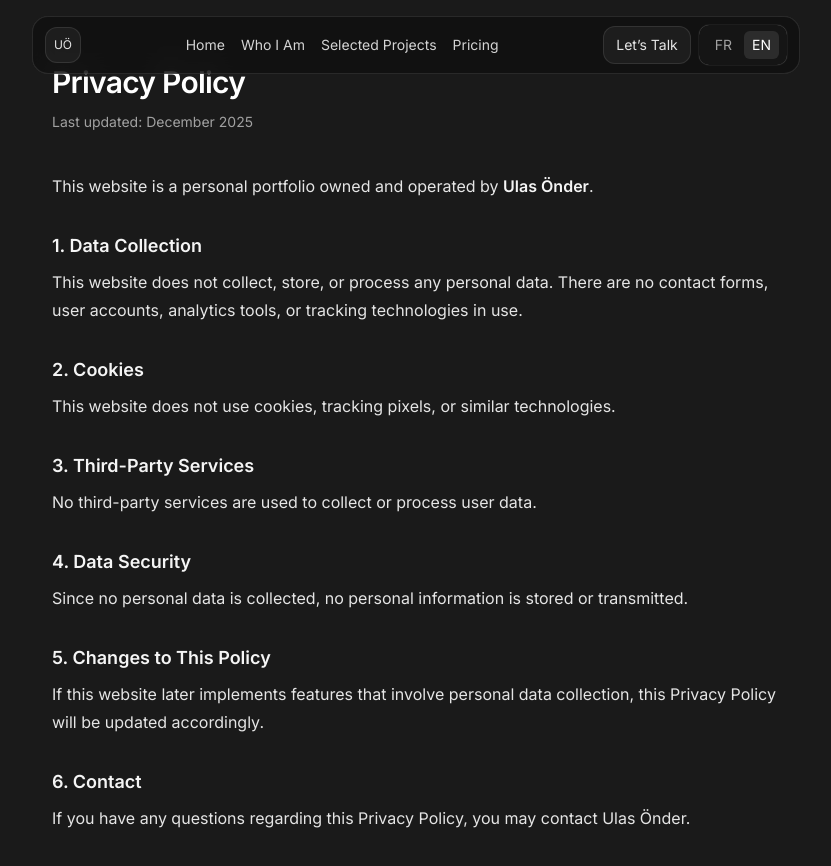
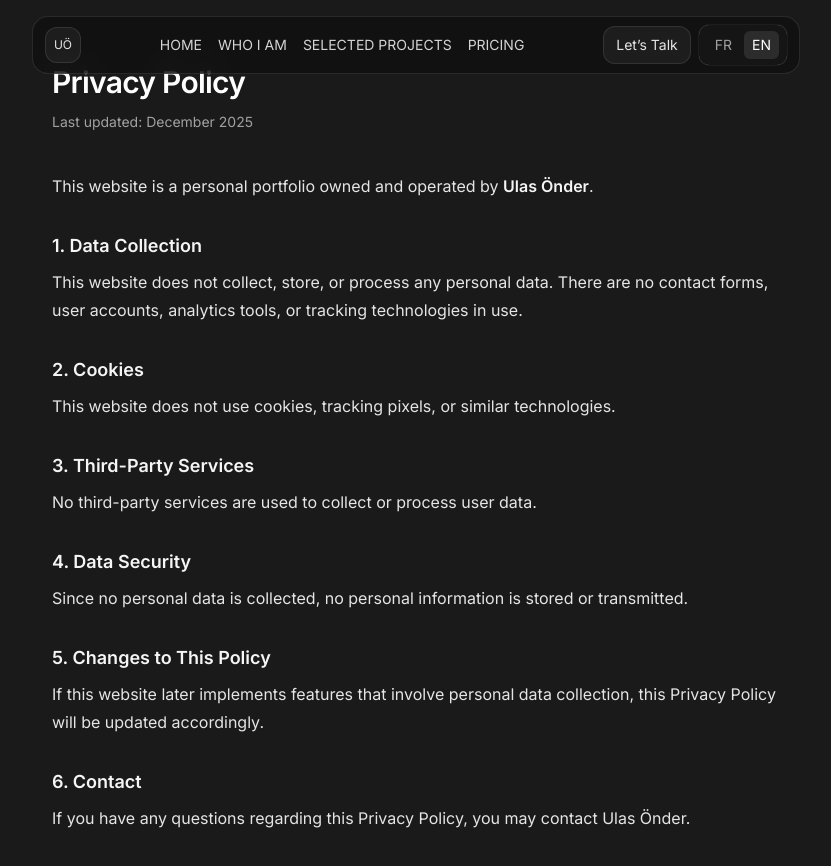
Before and after one commit to Onderito/portfolio-nextJs-gsap, a Next.js app: page /en/privacy-policy in a window 1280 px wide. Shown: the top 866 px of the page, without its empty margins (224-1055 px from the left). Built offline with nearby package versions, Linux system fonts and the light colour scheme; no server answers.

Commit message:
last commit

```diff
--- a/src/app/i18n/messages.ts
+++ b/src/app/i18n/messages.ts
@@ -245,12 +245,12 @@ const messages: Record<Locale, Messages> = {
         "Je conçois des expériences web fluides avec Next.js, Tailwind et GSAP, interaction, performance, conversion.",
       sitemap: "Plan du site",
       navs: [
-        "Accueil",
-        "Qui je suis",
-        "Projets choisis",
-        "Mon parcours",
-        "Ma méthode",
-        "Tarifs",
+        "ACCUEIL",
+        "QUI JE SUIS",
+        "PROJETS CHOISIS",
+        "MON PARCOURS",
+        "MA METHODE",
+        "TARIFS",
       ],
       contact: "Contact",
       rights: "© 2025 Ulas Önder. Tous droits réservés",
@@ -478,12 +478,12 @@ const messages: Record<Locale, Messages> = {
         "Crafting fluid web experiences with Next.js, Tailwind, and GSAP. Focused on interaction design and performance",
       sitemap: "SiteMap",
       navs: [
-        "Home",
-        "Who I Am",
-        "Selected Projects",
-        "My Journey",
+        "HOME",
+        "WHO I AM",
+        "SELECTED PROJECTS",
+        "MY JOURNEY",
         "My Approach",
-        "Pricing",
+        "PRICING",
       ],
       contact: "Contact",
       rights: "© 2025 Ulas Önder. All rights reserved",
```
